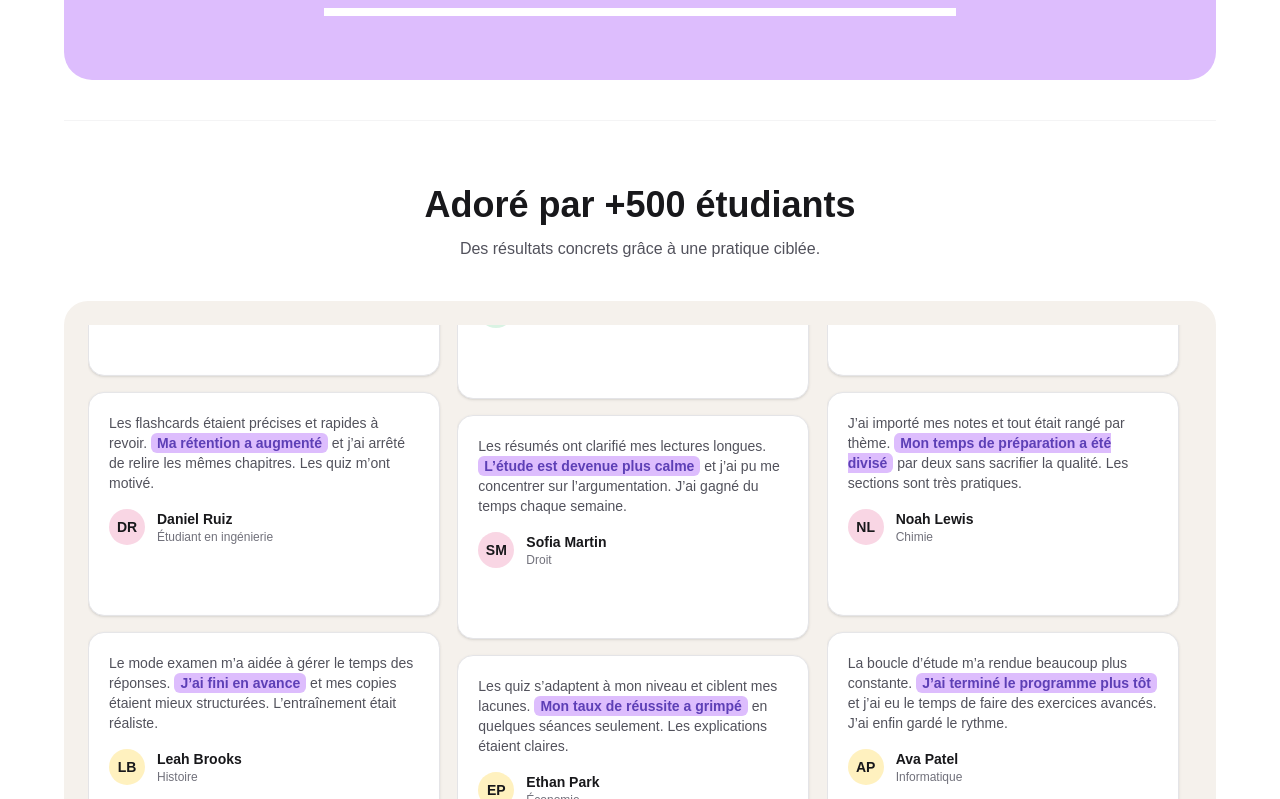
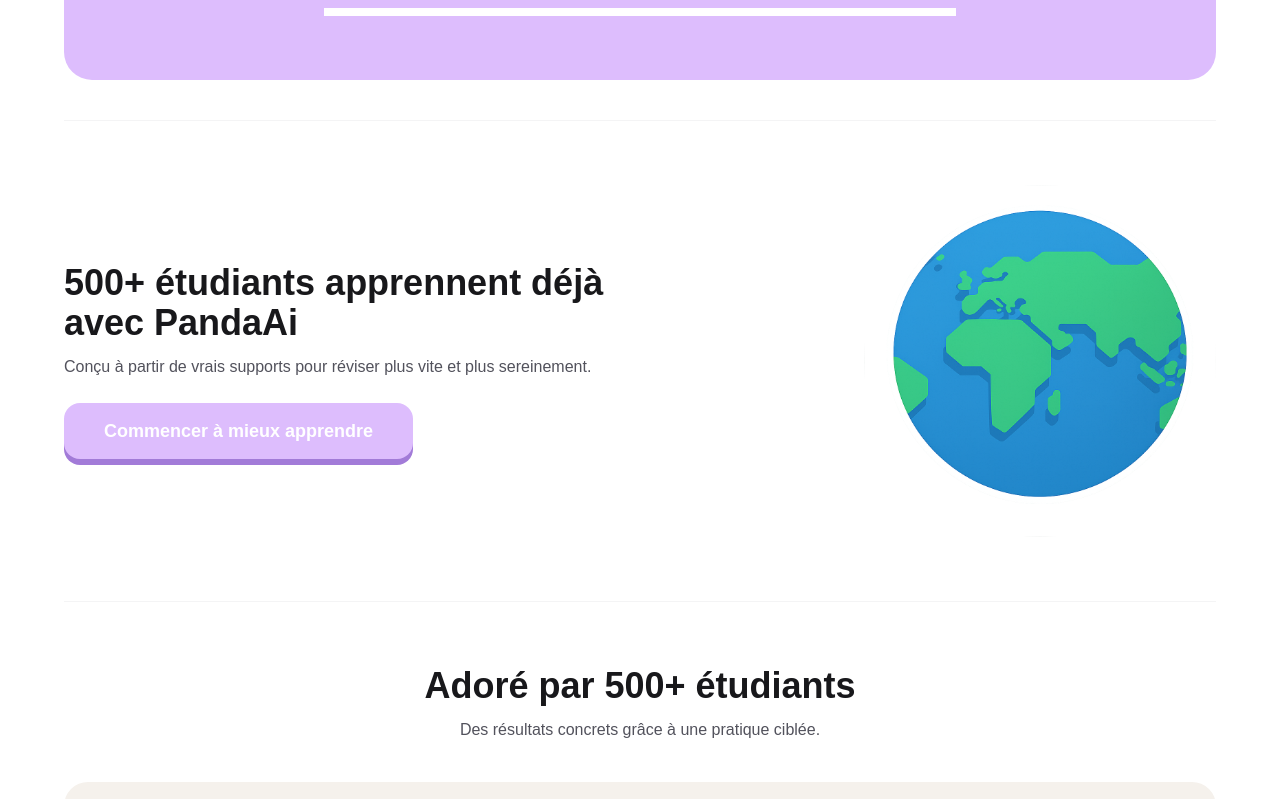
Before and after one commit to I2S9/pandaaiapp, a Next.js app: page /fr in a window 1280 px wide. Shown: the part 1261-2060 px from the top of the page. Built offline with nearby package versions, Linux system fonts and the light colour scheme.

Commit message:
Add motivational section to homepage and French page, featuring student testimonials and a call-to-action button for improved user engagement

```diff
--- a/src/app/fr/page.tsx
+++ b/src/app/fr/page.tsx
@@ -1,3 +1,4 @@
+import Image from "next/image";
 import Navbar from "@/components/Navbar";
 
 const navLinks = [
@@ -334,13 +335,45 @@
           </div>
         </section>
 
+        <section className="mx-auto w-full max-w-6xl border-t border-zinc-100 py-16">
+          <div className="grid items-center gap-10 lg:grid-cols-[1.1fr_0.9fr]">
+            <div>
+              <h2 className="text-3xl font-semibold text-zinc-900 sm:text-4xl">
+                500+ étudiants apprennent déjà avec PandaAi
+              </h2>
+              <p className="mt-3 max-w-xl text-base text-zinc-600">
+                Conçu à partir de vrais supports pour réviser plus vite et plus
+                sereinement.
+              </p>
+              <div className="mt-6">
+                <a
+                  href="#reviews"
+                  className="inline-flex items-center justify-center rounded-2xl bg-[#DDBDFD] px-10 py-3.5 text-lg font-semibold text-white shadow-[0_6px_0_#A27BD8] transition-all hover:translate-y-0.5 hover:shadow-[0_4px_0_#A27BD8] active:translate-y-1 active:shadow-[0_2px_0_#A27BD8]"
+                >
+                  Commencer à mieux apprendre
+                </a>
+              </div>
+            </div>
+            <div className="flex justify-center lg:justify-end">
+              <Image
+                src="/assets/images/map.png"
+                alt="Carte des apprenants"
+                width={400}
+                height={400}
+                className="h-80 w-80 rounded-full object-cover sm:h-88 sm:w-88"
+                sizes="(min-width: 1024px) 352px, 320px"
+              />
+            </div>
+          </div>
+        </section>
+
         <section
           id="reviews"
           className="mx-auto w-full max-w-6xl border-t border-zinc-100 py-16"
         >
           <div className="text-center">
             <h2 className="text-3xl font-semibold text-zinc-900 sm:text-4xl">
-              Adoré par +500 étudiants
+              Adoré par 500+ étudiants
             </h2>
             <p className="mt-3 text-base text-zinc-600">
               Des résultats concrets grâce à une pratique ciblée.
--- a/src/app/page.tsx
+++ b/src/app/page.tsx
@@ -1,3 +1,4 @@
+import Image from "next/image";
 import Navbar from "@/components/Navbar";
 
 export default function Home() {
@@ -316,13 +317,45 @@
           </div>
         </section>
 
+        <section className="mx-auto w-full max-w-6xl border-t border-zinc-100 py-16">
+          <div className="grid items-center gap-10 lg:grid-cols-[1.1fr_0.9fr]">
+            <div>
+              <h2 className="text-3xl font-semibold text-zinc-900 sm:text-4xl">
+                500+ students already learning with PandaAi
+              </h2>
+              <p className="mt-3 max-w-xl text-base text-zinc-600">
+                Built from real study materials and trusted for calmer, faster
+                review.
+              </p>
+              <div className="mt-6">
+                <a
+                  href="#reviews"
+                  className="inline-flex items-center justify-center rounded-2xl bg-[#DDBDFD] px-10 py-3.5 text-lg font-semibold text-white shadow-[0_6px_0_#A27BD8] transition-all hover:translate-y-0.5 hover:shadow-[0_4px_0_#A27BD8] active:translate-y-1 active:shadow-[0_2px_0_#A27BD8]"
+                >
+                  Start learning smarter
+                </a>
+              </div>
+            </div>
+            <div className="flex justify-center lg:justify-end">
+              <Image
+                src="/assets/images/map.png"
+                alt="Student locations map"
+                width={400}
+                height={400}
+                className="h-80 w-80 rounded-full object-cover sm:h-88 sm:w-88"
+                sizes="(min-width: 1024px) 352px, 320px"
+              />
+            </div>
+          </div>
+        </section>
+
         <section
           id="reviews"
           className="mx-auto w-full max-w-6xl border-t border-zinc-100 py-16"
         >
           <div className="text-center">
             <h2 className="text-3xl font-semibold text-zinc-900 sm:text-4xl">
-              Loved by +500 students
+              Loved by 500+ students
             </h2>
             <p className="mt-3 text-base text-zinc-600">
               Real study wins powered by focused practice and review.
```
Also changed, not shown: public/assets/images/map.png (added).
